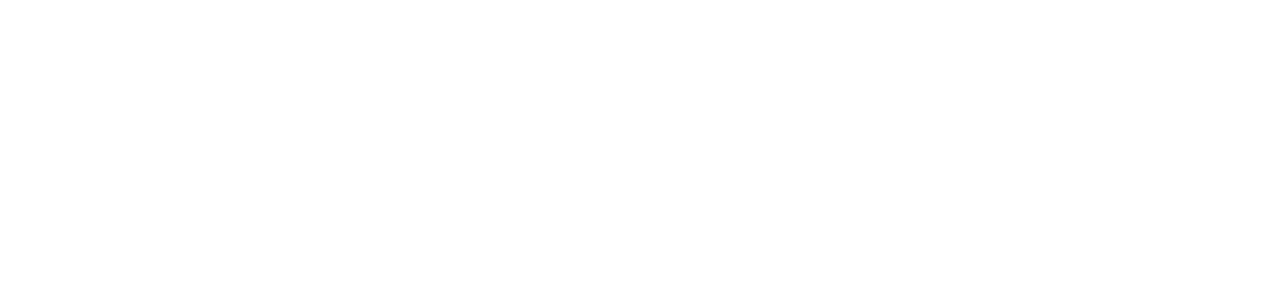
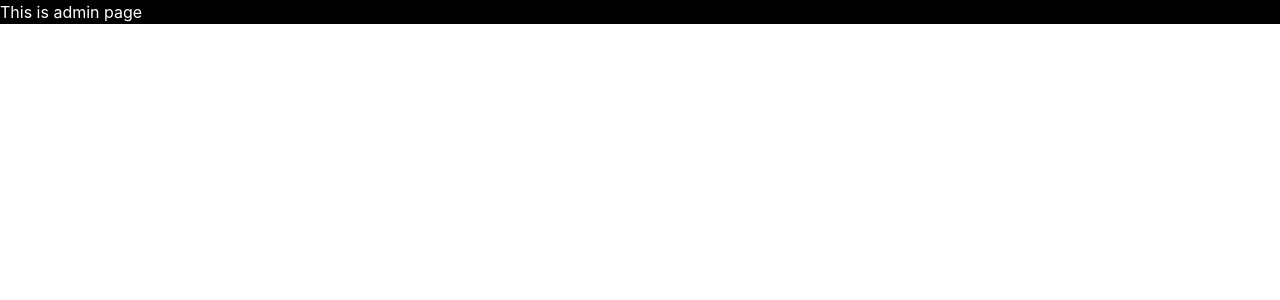
Before and after one commit to shubham200223feb/landeingpagefrontend, a React (Vite) app: page /admin in a window 1280 px wide. Before the commit this address had no page. Shown: the top 300 px of the page. Built offline with nearby package versions, Linux system fonts and the light colour scheme.

Commit message:
testing page

```diff
--- a/src/App.jsx
+++ b/src/App.jsx
@@ -1,6 +1,7 @@
 import React from 'react'
 import { Route, Router, Routes } from 'react-router-dom'
 import Userpage from "./pages/Userpage.jsx"
+import Admin from './pages/Admin.jsx'
 
 
 
@@ -9,6 +10,7 @@
 
     <Routes>
       <Route path='/' element={<Userpage/>}></Route>
+      <Route path='/admin' element={<Admin/>}></Route>
     </Routes>
 
   )
--- /dev/null
+++ b/src/pages/Admin.jsx
@@ -0,0 +1,11 @@
+import React from 'react'
+
+const Admin = () => {
+  return (
+    <div className=' bg-black items-center justify-center text-white'>
+      This is admin page
+    </div>
+  )
+}
+
+export default Admin
```
